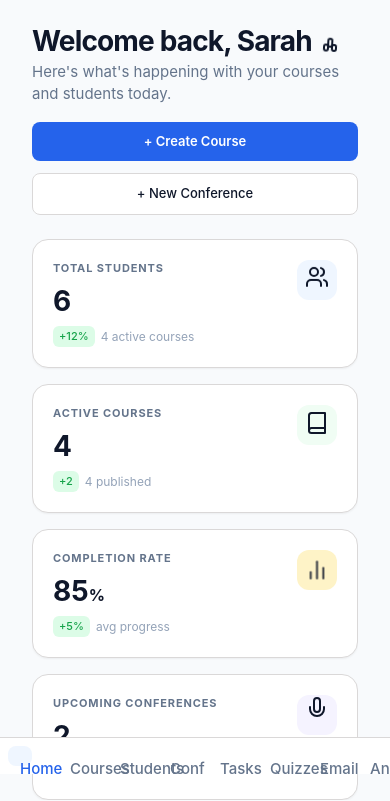
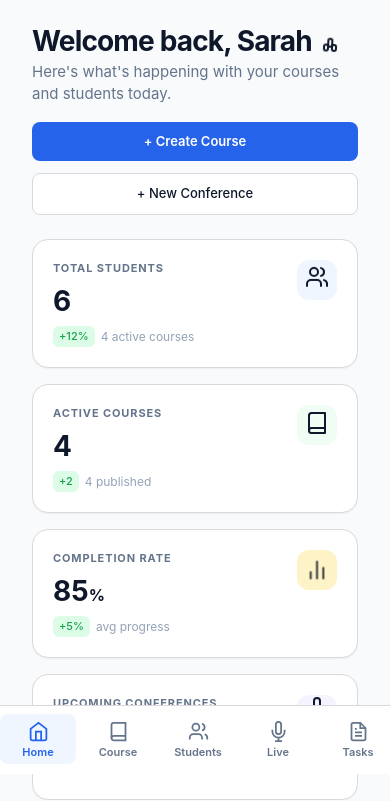
Before and after one commit to okeyodev/studypod-tutor-dashboard, a plain HTML site: page index.html in a window 390 px wide. Shown: the part 70-871 px from the top of the page. Drawn offline with Linux system fonts and the light colour scheme.

Commit message:
fix mobile scrollable syle

```diff
--- a/css/common.css
+++ b/css/common.css
@@ -1098,26 +1098,32 @@ body.dark .toast {
 
 /* Mobile Nav - Preserved + Fixed horizontal scroll */
 .mobile-nav {
-  display: none;
+  display: flex;
   position: fixed;
   bottom: 0;
   left: 0;
   right: 0;
+  width: 100%;
+  min-height: 62px;
   background: var(--bg-card);
   border-top: 1px solid var(--border-light);
-  padding: 8px;
+  padding: 8px 6px 10px;
   z-index: var(--z-mobile-nav);
   overflow-x: auto;
   overflow-y: hidden;
+  -webkit-overflow-scrolling: touch;
   scrollbar-width: none;
   gap: 4px;
   max-width: 100vw;
-
+  justify-content: flex-start;
+  align-items: center;
+  flex-wrap: nowrap;
+  touch-action: pan-x;
+  scroll-snap-type: x proximity;
 }
 
 .mobile-nav::-webkit-scrollbar {
   display: none;
-  font-size: 1rem;
 }
 
 body.dark .mobile-nav {
@@ -1126,19 +1132,36 @@ body.dark .mobile-nav {
 }
 
 .mob-btn {
-  flex: 0 0 auto;
+  flex: 0 0 76px;
   display: flex;
   flex-direction: column;
   align-items: center;
+  justify-content: center;
   gap: 4px;
-  padding: 8px 12px;
+  padding: 7px 6px 6px;
   border-radius: var(--radius-md);
-  font-size: 15px;
-  font-weight: 500;
+  font-size: 12px;
+  line-height: 1.15;
+  font-weight: 600;
   color: #64748B;
   white-space: nowrap;
-  min-width: 64px;
+  min-width: 76px;
+  text-align: center;
+  scroll-snap-align: start;
   transition: all var(--transition-fast);
+}
+
+.mob-btn svg {
+  width: 21px;
+  height: 21px;
+  flex-shrink: 0;
+}
+
+.mob-btn span {
+  display: inline-block;
+  max-width: 100%;
+  font-size: 11px;
+  line-height: 1.1;
 }
 
 body.dark .mob-btn {
@@ -1155,9 +1178,9 @@ body.dark .mob-btn.active {
   color: var(--color-primary-text-light);
 }
 
-.mob-btn /* .nav-icon */ {
-  width: 20px;
-  height: 20px;
+.mob-btn {
+  width: auto;
+  height: auto;
 }
 
 .mob-dot {
--- a/js/common.js
+++ b/js/common.js
@@ -655,13 +655,15 @@ function setActiveNav(activeId) {
     return `
       <nav class="mobile-nav" id="mobile-nav-scroll">
         <a href="${sitePath("index.html")}" id="m-dashboard" class="mob-btn ${["dashboard", "index"].includes(activeId) ? "active" : ""}" data-mob-id="dashboard">${ICONS.home}<span>Home</span></a>
-        <a href="${pagePath("courses.html")}" id="m-courses" class="mob-btn ${isCoursesActive ? "active" : ""}" data-mob-id="courses">${ICONS.courses}<span>Courses</span></a>
+        <a href="${pagePath("courses.html")}" id="m-courses" class="mob-btn ${isCoursesActive ? "active" : ""}" data-mob-id="courses">${ICONS.courses}<span>Course</span></a>
         <a href="${pagePath("students.html")}" id="m-students" class="mob-btn ${isStudentsActive ? "active" : ""}" data-mob-id="students">${ICONS.students}<span>Students</span></a>
-        <a href="${pagePath("conferences.html")}" id="m-conferences" class="mob-btn ${isConferencesActive ? "active" : ""}" data-mob-id="conferences">${ICONS.conferences}<span>Conf</span></a>
+        <a href="${pagePath("conferences.html")}" id="m-conferences" class="mob-btn ${isConferencesActive ? "active" : ""}" data-mob-id="conferences">${ICONS.conferences}<span>Live</span></a>
         <a href="${pagePath("assignments.html")}" id="m-assignments" class="mob-btn ${isAssignmentsActive ? "active" : ""}" data-mob-id="assignments">${ICONS.assignments}<span>Tasks</span></a>
-        <a href="${pagePath("quizzes.html")}" id="m-quizzes" class="mob-btn ${isQuizzesActive ? "active" : ""}" data-mob-id="quizzes">${ICONS.quizzes}<span>Quizzes</span></a>
-        <a href="${pagePath("email.html")}" id="m-email" class="mob-btn ${isEmailActive ? "active" : ""}" data-mob-id="email">${ICONS.email}<span>Email</span></a>
-        <a href="${pagePath("analytics.html")}" id="m-analytics" class="mob-btn ${["analytics"].includes(activeId) ? "active" : ""}" data-mob-id="analytics">${ICONS.analytics}<span>Analytics</span></a>
+        <a href="${pagePath("quizzes.html")}" id="m-quizzes" class="mob-btn ${isQuizzesActive ? "active" : ""}" data-mob-id="quizzes">${ICONS.quizzes}<span>Quiz</span></a>
+        <a href="${pagePath("email.html")}" id="m-email" class="mob-btn ${isEmailActive ? "active" : ""}" data-mob-id="email">${ICONS.email}<span>Mail</span></a>
+        <a href="${pagePath("analytics.html")}" id="m-analytics" class="mob-btn ${["analytics"].includes(activeId) ? "active" : ""}" data-mob-id="analytics">${ICONS.analytics}<span>Stats</span></a>
+        <a href="${pagePath("settings.html")}" id="m-settings" class="mob-btn ${["settings"].includes(activeId) ? "active" : ""}" data-mob-id="settings">${ICONS.settings}<span>Settings</span></a>
+        <a href="${pagePath("support.html")}" id="m-support" class="mob-btn ${["support"].includes(activeId) ? "active" : ""}" data-mob-id="support">${ICONS.help}<span>Support</span></a>
       </nav><div style="height:72px" class="mobile-spacer"></div>`;
   }
 
```
